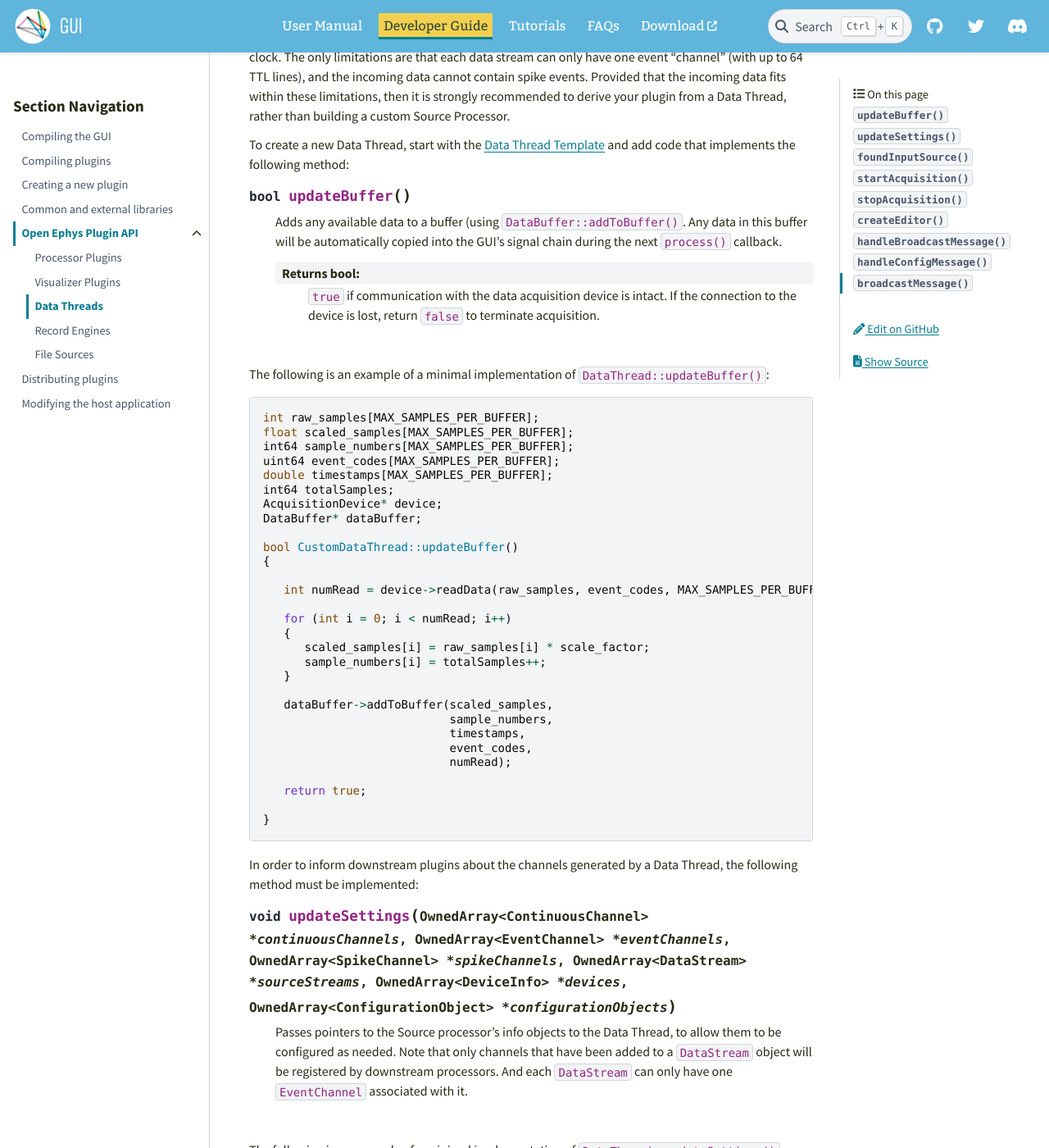
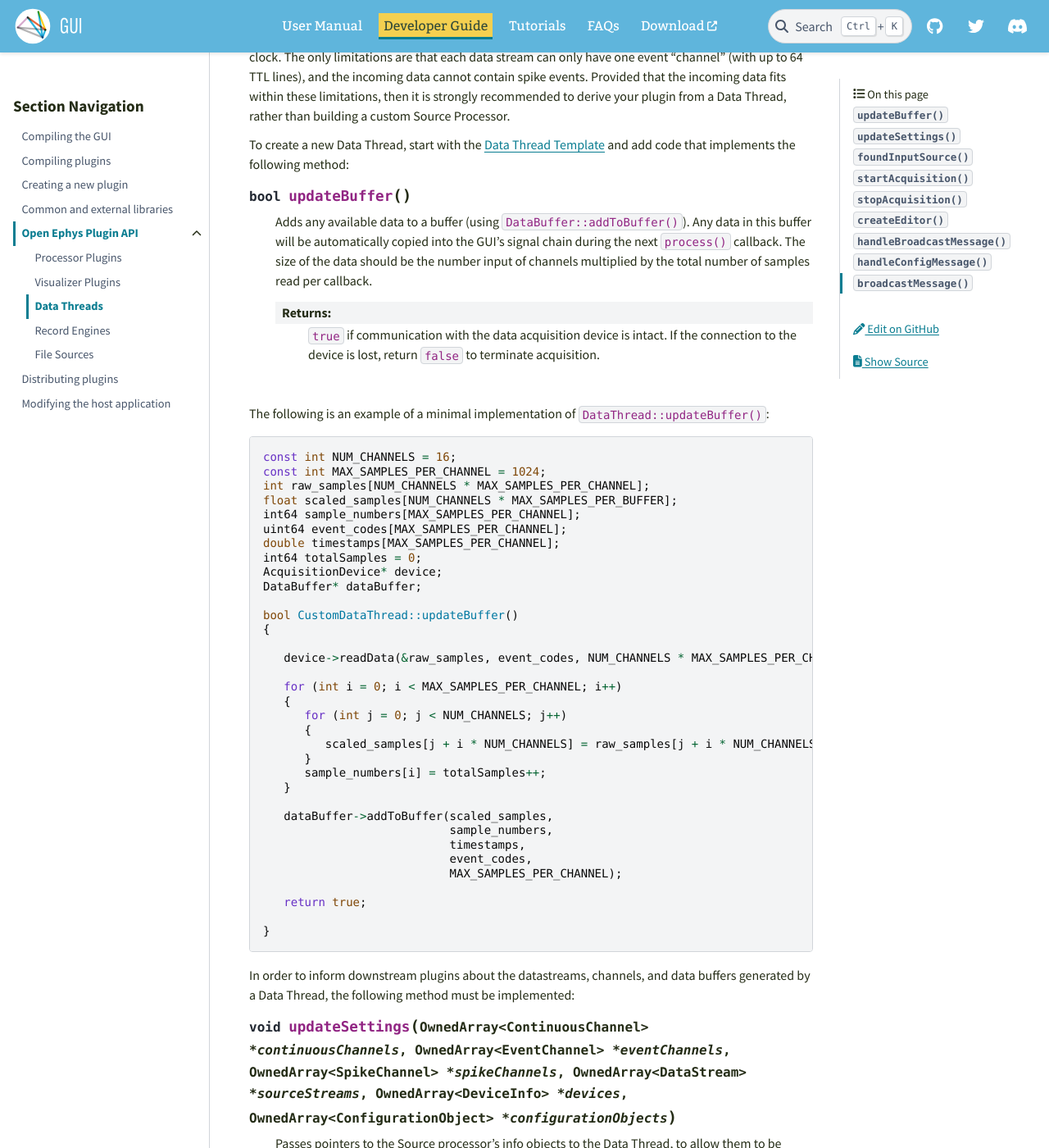
Before and after one commit to open-ephys/gui-docs, a Sphinx documentation site: the page built from source/Developer-Guide/Open-Ephys-Plugin-API/Data-Threads.rst, in a window 1280 px wide and 1400 px high, scrolled down 516 px. Shown: the whole window at 82% size. Built offline with Sphinx 7.4.7 and the PyData theme 0.15.4, drawn with Linux system fonts in a browser that asks for light colours; some of the changed text lies outside the part shown.

Commit message:
Update DataThread docs

```diff
--- a/source/Developer-Guide/Open-Ephys-Plugin-API/Data-Threads.rst
+++ b/source/Developer-Guide/Open-Ephys-Plugin-API/Data-Threads.rst
@@ -20,31 +20,36 @@
 
 .. function:: bool updateBuffer()
 
-   Adds any available data to a buffer (using :code:`DataBuffer::addToBuffer()`. Any data in this buffer will be automatically copied into the GUI's signal chain during the next :code:`process()` callback.
+   Adds any available data to a buffer (using :code:`DataBuffer::addToBuffer()`). Any data in this buffer will be automatically copied into the GUI's signal chain during the next :code:`process()` callback. The size of the data should be the number input of channels multiplied by the total number of samples read per callback.
 
-   :returns bool: :code:`true` if communication with the data acquisition device is intact. If the connection to the device is lost, return :code:`false` to terminate acquisition.
+   :returns: :code:`true` if communication with the data acquisition device is intact. If the connection to the device is lost, return :code:`false` to terminate acquisition.
 
 The following is an example of a minimal implementation of :code:`DataThread::updateBuffer()`:
 
 .. code-block:: c++
 
-   int raw_samples[MAX_SAMPLES_PER_BUFFER];
-   float scaled_samples[MAX_SAMPLES_PER_BUFFER];
-   int64 sample_numbers[MAX_SAMPLES_PER_BUFFER];
-   uint64 event_codes[MAX_SAMPLES_PER_BUFFER];
-   double timestamps[MAX_SAMPLES_PER_BUFFER];
-   int64 totalSamples;
+   const int NUM_CHANNELS = 16;
+   const int MAX_SAMPLES_PER_CHANNEL = 1024;
+   int raw_samples[NUM_CHANNELS * MAX_SAMPLES_PER_CHANNEL];
+   float scaled_samples[NUM_CHANNELS * MAX_SAMPLES_PER_BUFFER];
+   int64 sample_numbers[MAX_SAMPLES_PER_CHANNEL];
+   uint64 event_codes[MAX_SAMPLES_PER_CHANNEL];
+   double timestamps[MAX_SAMPLES_PER_CHANNEL];
+   int64 totalSamples = 0;
    AcquisitionDevice* device;
    DataBuffer* dataBuffer;
 
    bool CustomDataThread::updateBuffer()
    {
 
-      int numRead = device->readData(raw_samples, event_codes, MAX_SAMPLES_PER_BUFFER);
+      device->readData(&raw_samples, event_codes, NUM_CHANNELS * MAX_SAMPLES_PER_CHANNEL);
 
-      for (int i = 0; i < numRead; i++)
+      for (int i = 0; i < MAX_SAMPLES_PER_CHANNEL; i++)
       {
-         scaled_samples[i] = raw_samples[i] * scale_factor;
+         for (int j = 0; j < NUM_CHANNELS; j++)
+         {
+            scaled_samples[j + i * NUM_CHANNELS] = raw_samples[j + i * NUM_CHANNELS] * scale_factor;
+         }
          sample_numbers[i] = totalSamples++;
       }
 
@@ -52,17 +57,17 @@
                               sample_numbers,
                               timestamps,
                               event_codes,
-                              numRead);
+                              MAX_SAMPLES_PER_CHANNEL);
 
       return true;
 
    }
 
-In order to inform downstream plugins about the channels generated by a Data Thread, the following method must be implemented:
+In order to inform downstream plugins about the datastreams, channels, and data buffers generated by a Data Thread, the following method must be implemented:
 
 .. function:: void updateSettings(OwnedArray<ContinuousChannel>* continuousChannels, OwnedArray<EventChannel>* eventChannels, OwnedArray<SpikeChannel>* spikeChannels, OwnedArray<DataStream>* sourceStreams, OwnedArray<DeviceInfo>* devices, OwnedArray<ConfigurationObject>* configurationObjects)
 
-   Passes pointers to the Source processor's info objects to the Data Thread, to allow them to be configured as needed. Note that only channels that have been added to a :code:`DataStream` object will be registered by downstream processors. And each :code:`DataStream` can only have one :code:`EventChannel` associated with it.
+   Passes pointers to the Source processor's info objects to the Data Thread, to allow them to be configured as needed. Note that only channels that have been added to a :code:`DataStream` object will be registered by downstream processors, and each :code:`DataStream` can only have one :code:`EventChannel` associated with it.  Also, for each :code:`DataStream` created, a new :code:`DataBuffer` also needs to be created and added to the :code:`sourceBuffer` array, owned by the DataThread.
 
 
 The following is an example of a minimal implementation of :code:`DataThread::updateSettings()`:
@@ -93,7 +99,11 @@
 
       sourceStreams->add(stream); // add pointer to owned array
 
-      for (int i = 0; i < numChannels; i++)
+      // create a data buffer and add it to the sourceBuffer array
+      sourceBuffers.add(new DataBuffer(NUM_CHANNELS, 48000));
+      dataBuffer = sourceBuffers.getLast();
+
+      for (int i = 0; i < NUM_CHANNELS; i++)
       {
          ContinuousChannel::Settings settings{
 				ContinuousChannel::Type::ELECTRODE, // channel type
@@ -119,7 +129,7 @@
       eventChannels->add(new EventChannel(settings));
    }
 
-A Data Thread must also implement the following three methods in order to be complete:
+A Data Thread **must** also implement the following three methods in order to be complete:
 
 .. function:: bool foundInputSource()
 
@@ -130,16 +140,44 @@
 
 .. function:: bool startAcquisition()
 
-   Called just before acquisition begins, to signal that Data Thread should start streaming data from its device.
+   Called just before acquisition begins, to signal that Data Thread should start streaming data from its device. It is important to start the Data Thread here.
 
    :returns bool: :code:`false` if there is an error in starting data transfer, which will cancel the request to start data acquisition.
+
+Minimal implementation of :code:`DataThread::startAcquisition()`:
+
+.. code-block:: c++
+
+   bool CustomDataThread::startAcquisition()
+   {
+      startThread();
+      return true;
+   }
 
 
 .. function:: bool stopAcquisition()
 
-   Called just before acquisition ends, to signal that Data Thread should stop streaming data from its device.
+   Called just before acquisition ends, to signal that Data Thread should stop streaming data from its device. It is important to stop the Data Thread here.
 
    :returns bool: :code:`false` if there is an error in stopping data transfer (this return value is not currently handled).
+
+Minimal implementation of :code:`DataThread::stopAcquisition()`:
+
+.. code-block:: c++
+
+   bool CustomDataThread::stopAcquisition()
+   {
+      if (isThreadRunning())
+      {
+         signalThreadShouldExit(); //stop thread
+      }
+
+      waitForThreadToExit(500);
+      dataBuffer->clear();
+
+      return true;
+   }
+
 
 In addition, the following virtual methods can be overriden to extend the functionality of a Data Thread:
 
```
Also changed, not shown: other parts of source/Developer-Guide/Open-Ephys-Plugin-API/Data-Threads.rst (+2 -1 lines).
